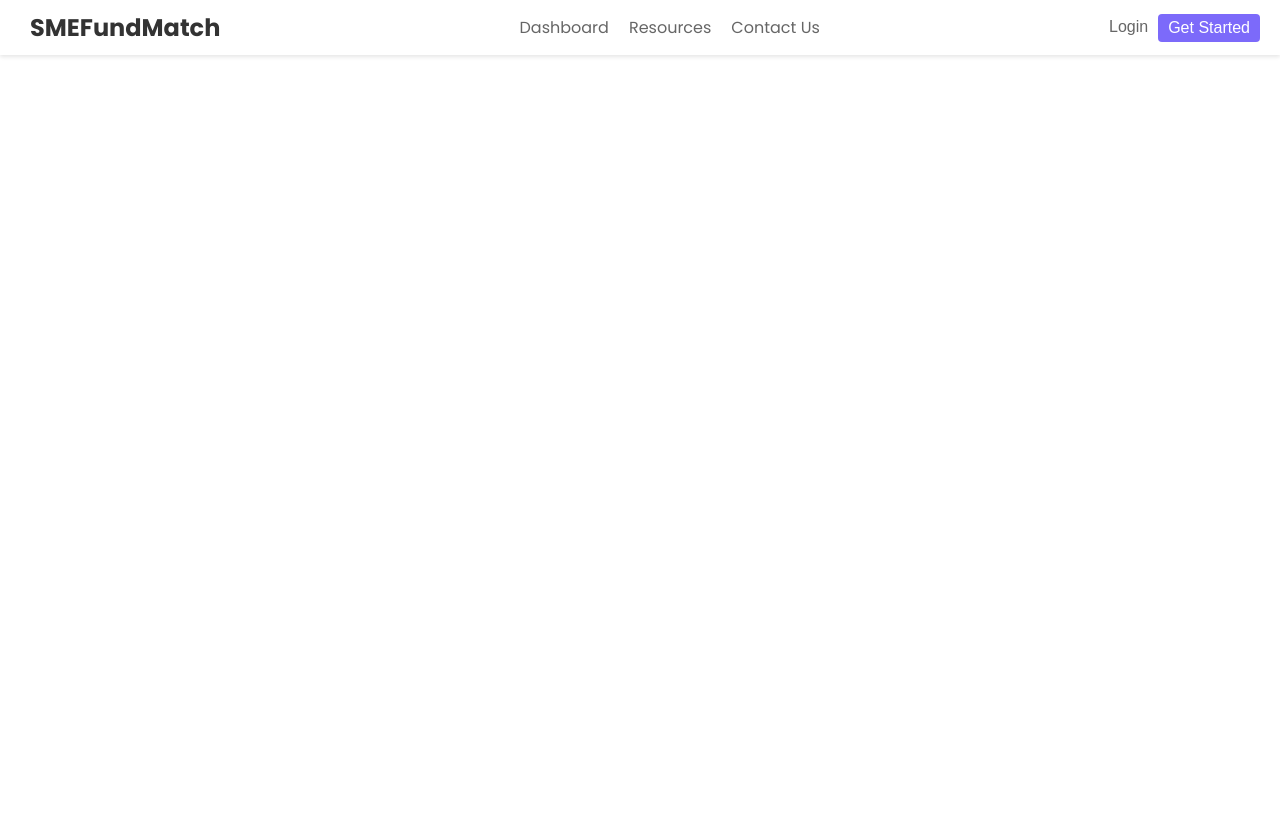
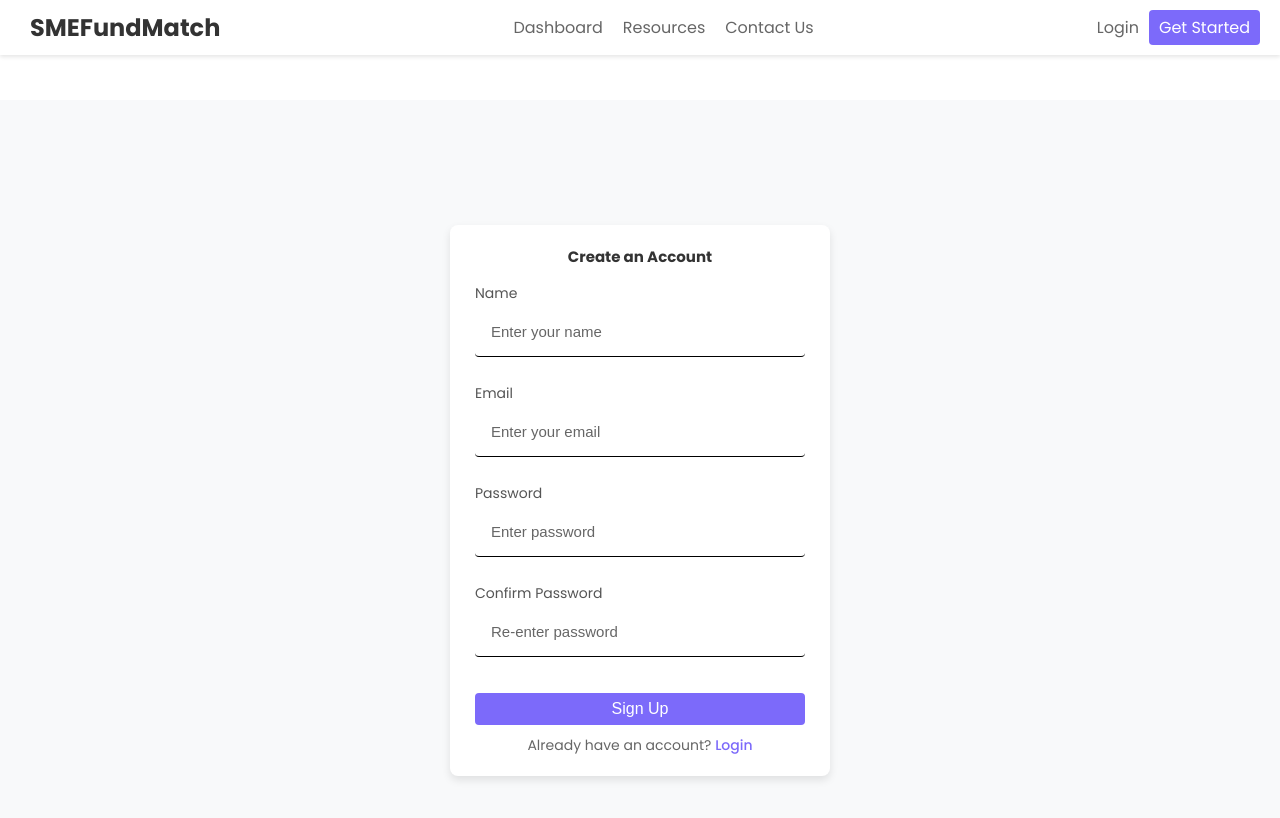
Before and after one commit to TeddyHuZz/AWS-Great-AI-Hackathon-2025, a React (Create React App) app: page /signup in a window 1280 px wide. Shown: the top 818 px of the page. Built offline with nearby package versions, Linux system fonts and the light colour scheme.

Commit message:
sign up plain

```diff
--- a/src/App.js
+++ b/src/App.js
@@ -6,6 +6,7 @@ import Contact from "./Contact";
 import Resources from "./Resources";
 import Dashboard from "./Dashboard";
 import Login from "./components/login";
+import Signup from "./components/signup";
 
 function Home() {
   return (
@@ -60,6 +61,7 @@ function App() {
           <Route path="/resources" element={<Resources />} />
           <Route path="/dasboard" element={<Dashboard />} />
           <Route path="/login" element={<Login />} />
+          <Route path="/signup" element={<Signup />} />
         </Routes>
       </div>
     </Router>
--- a/src/components/header.js
+++ b/src/components/header.js
@@ -21,11 +21,12 @@ export function Header() {
 
         {/* Auth Section */}
         <div className="authButtons">
-          {/* Make Login button a Link */}
-          <Link to="/login">
-            <button className="signinButton">Login</button>
+          <Link to="/login" className="signinButton">
+            Login
           </Link>
-          <button className="signupButton">Get Started</button>
+          <Link to="/signup" className="signupButton">
+            Get Started
+          </Link>
         </div>
       </div>
     </header>
--- /dev/null
+++ b/src/components/signup.css
@@ -0,0 +1,80 @@
+.signup-container {
+  display: flex;
+  justify-content: center;
+  align-items: center;
+  height: 100vh;
+  background-color: #f8f9fa;
+}
+
+.signup-box {
+  background: white;
+  padding: 2rem 2.5rem;
+  border-radius: 8px;
+  box-shadow: 0 4px 8px rgba(0, 0, 0, 0.1);
+  width: 380px;
+  text-align: center;
+}
+
+.signup-box h2 {
+  margin-bottom: 1.5rem;
+  color: #333;
+}
+
+.form-group {
+  margin-bottom: 1rem;
+  text-align: left;
+}
+
+.form-group label {
+  display: block;
+  font-size: 14px;
+  color: #555;
+  margin-bottom: 0.3rem;
+}
+
+.form-group input {
+  width: 100%;
+  padding: 0.6rem;
+  border: 1px solid #ccc;
+  border-radius: 4px;
+  font-size: 15px;
+  outline: none;
+  transition: border-color 0.3s ease;
+}
+
+.form-group input:focus {
+  border-color: #7c6afa;
+}
+
+.signup-button {
+  width: 100%;
+  padding: 0.7rem;
+  background-color: #7c6afa;
+  color: white;
+  font-size: 16px;
+  border: none;
+  border-radius: 4px;
+  cursor: pointer;
+  transition: background 0.3s ease;
+  margin-top: 1rem;
+}
+
+.signup-button:hover {
+  background-color: #6557d3;
+}
+
+.redirect-text {
+  margin-top: 1rem;
+  font-size: 14px;
+  color: #666;
+}
+
+.redirect-link {
+  color: #7c6afa;
+  text-decoration: none;
+  font-weight: 500;
+}
+
+.redirect-link:hover {
+  text-decoration: underline;
+}
--- /dev/null
+++ b/src/components/signup.js
@@ -0,0 +1,100 @@
+import React, { useState } from "react";
+import { Link } from "react-router-dom";
+import "./signup.css";
+
+function Signup() {
+  const [formData, setFormData] = useState({
+    name: "",
+    email: "",
+    password: "",
+    confirmPassword: "",
+  });
+
+  const handleChange = (e) => {
+    const { name, value } = e.target;
+    setFormData({
+      ...formData,
+      [name]: value,
+    });
+  };
+
+  const handleSubmit = (e) => {
+    e.preventDefault();
+    if (formData.password !== formData.confirmPassword) {
+      alert("Passwords do not match!");
+      return;
+    }
+    console.log("Sign Up Data:", formData);
+    // Here you can send data to backend API
+  };
+
+  return (
+    <div className="signup-container">
+      <div className="signup-box">
+        <h2>Create an Account</h2>
+        <form onSubmit={handleSubmit}>
+          <div className="form-group">
+            <label>Name</label>
+            <input
+              type="text"
+              name="name"
+              placeholder="Enter your name"
+              value={formData.name}
+              onChange={handleChange}
+              required
+            />
+          </div>
+
+          <div className="form-group">
+            <label>Email</label>
+            <input
+              type="email"
+              name="email"
+              placeholder="Enter your email"
+              value={formData.email}
+              onChange={handleChange}
+              required
+            />
+          </div>
+
+          <div className="form-group">
+            <label>Password</label>
+            <input
+              type="password"
+              name="password"
+              placeholder="Enter password"
+              value={formData.password}
+              onChange={handleChange}
+              required
+            />
+          </div>
+
+          <div className="form-group">
+            <label>Confirm Password</label>
+            <input
+              type="password"
+              name="confirmPassword"
+              placeholder="Re-enter password"
+              value={formData.confirmPassword}
+              onChange={handleChange}
+              required
+            />
+          </div>
+
+          <button type="submit" className="signup-button">
+            Sign Up
+          </button>
+        </form>
+
+        <p className="redirect-text">
+          Already have an account?{" "}
+          <Link to="/login" className="redirect-link">
+            Login
+          </Link>
+        </p>
+      </div>
+    </div>
+  );
+}
+
+export default Signup;
```
